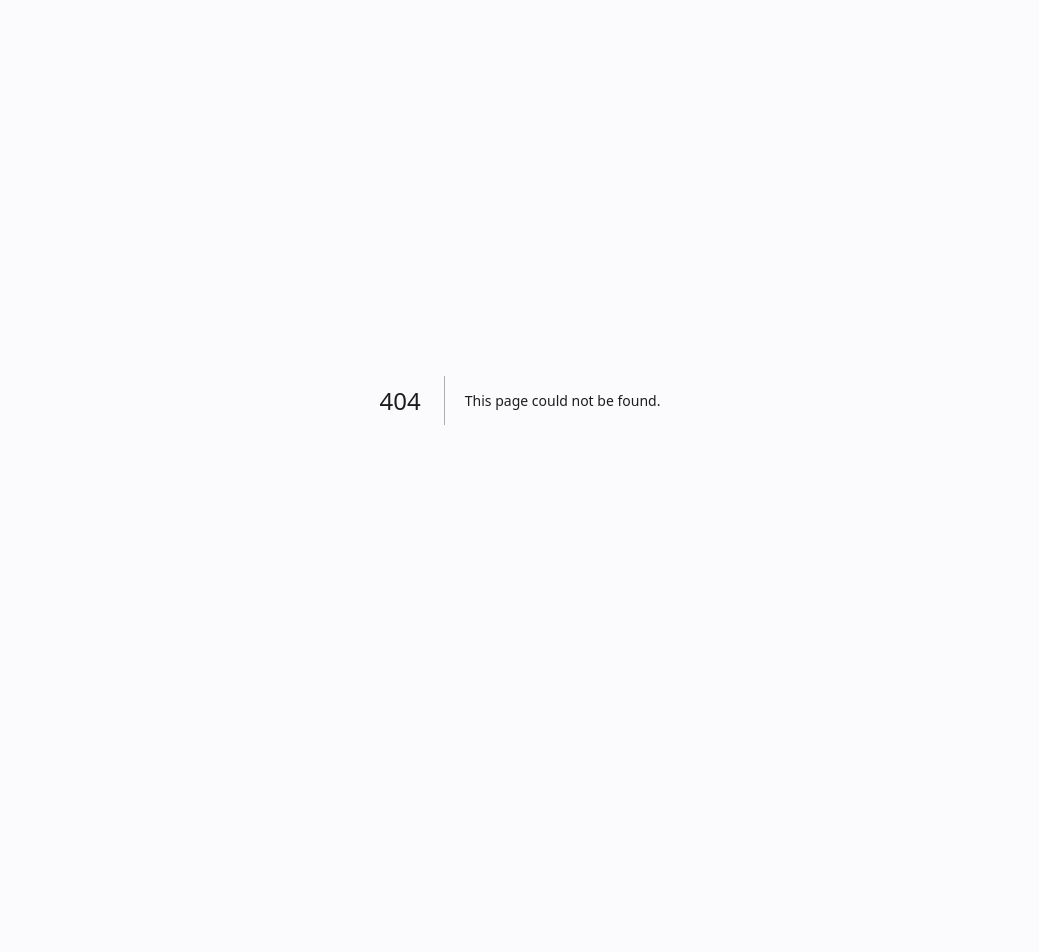
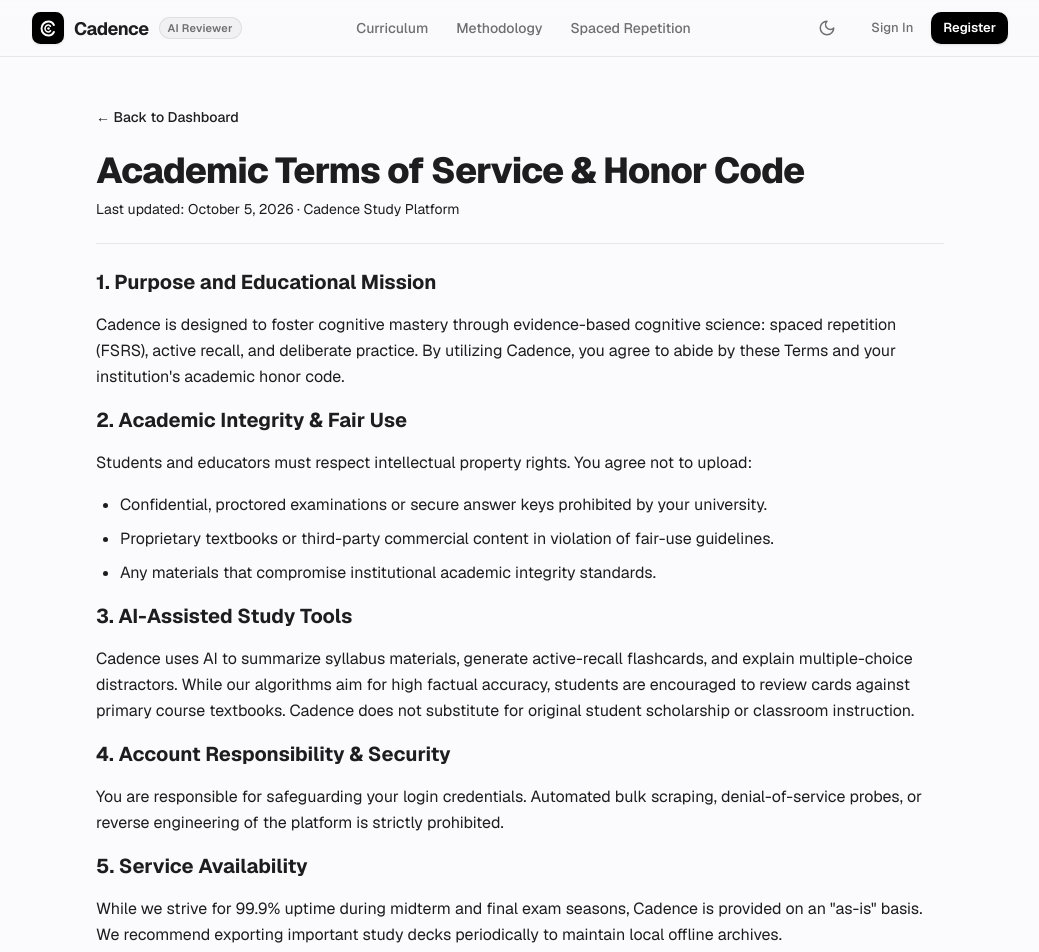
Before and after one commit to markwlsn/cadence, a Next.js app: page /terms in a window 1280 px wide. Before the commit this address had no page. Shown: the top 952 px of the page, without its empty margins (120-1159 px from the left). Before the commit the page ends 800 px from the top, so only its background shows below. Built offline with nearby package versions, Linux system fonts and the light colour scheme.

Commit message:
feat(compliance): implement Academic Terms of Service & Honor Code in app/terms/page.tsx

```diff
--- /dev/null
+++ b/app/terms/page.tsx
@@ -0,0 +1,66 @@
+import React from 'react';
+import Link from 'next/link';
+import { Navbar } from '@/components/ui';
+
+export default function TermsOfServicePage() {
+  return (
+    <div className="min-h-dvh flex flex-col bg-[var(--color-bg)] text-[var(--color-text)]">
+      <Navbar />
+      <main className="flex-1 max-w-4xl mx-auto px-4 sm:px-6 py-12">
+        <div className="space-y-6">
+          <Link
+            href="/"
+            className="inline-flex items-center text-sm font-medium text-[var(--color-text-subtle)] hover:text-[var(--color-accent)] transition-colors"
+          >
+            ← Back to Dashboard
+          </Link>
+
+          <header className="border-b border-[var(--color-border)] pb-6">
+            <h1 className="text-3xl sm:text-4xl font-extrabold tracking-tight">Academic Terms of Service & Honor Code</h1>
+            <p className="mt-2 text-sm text-[var(--color-text-subtle)]">
+              Last updated: October 5, 2026 · Cadence Study Platform
+            </p>
+          </header>
+
+          <section className="space-y-4 text-base leading-relaxed text-[var(--color-text-muted)]">
+            <h2 className="text-xl font-bold text-[var(--color-text)]">1. Purpose and Educational Mission</h2>
+            <p>
+              Cadence is designed to foster cognitive mastery through evidence-based cognitive science: spaced repetition
+              (FSRS), active recall, and deliberate practice. By utilizing Cadence, you agree to abide by these Terms and
+              your institution&apos;s academic honor code.
+            </p>
+
+            <h2 className="text-xl font-bold text-[var(--color-text)]">2. Academic Integrity & Fair Use</h2>
+            <p>
+              Students and educators must respect intellectual property rights. You agree not to upload:
+            </p>
+            <ul className="list-disc pl-6 space-y-2">
+              <li>Confidential, proctored examinations or secure answer keys prohibited by your university.</li>
+              <li>Proprietary textbooks or third-party commercial content in violation of fair-use guidelines.</li>
+              <li>Any materials that compromise institutional academic integrity standards.</li>
+            </ul>
+
+            <h2 className="text-xl font-bold text-[var(--color-text)]">3. AI-Assisted Study Tools</h2>
+            <p>
+              Cadence uses AI to summarize syllabus materials, generate active-recall flashcards, and explain multiple-choice
+              distractors. While our algorithms aim for high factual accuracy, students are encouraged to review cards against
+              primary course textbooks. Cadence does not substitute for original student scholarship or classroom instruction.
+            </p>
+
+            <h2 className="text-xl font-bold text-[var(--color-text)]">4. Account Responsibility & Security</h2>
+            <p>
+              You are responsible for safeguarding your login credentials. Automated bulk scraping, denial-of-service
+              probes, or reverse engineering of the platform is strictly prohibited.
+            </p>
+
+            <h2 className="text-xl font-bold text-[var(--color-text)]">5. Service Availability</h2>
+            <p>
+              While we strive for 99.9% uptime during midterm and final exam seasons, Cadence is provided on an &quot;as-is&quot;
+              basis. We recommend exporting important study decks periodically to maintain local offline archives.
+            </p>
+          </section>
+        </div>
+      </main>
+    </div>
+  );
+}
```
